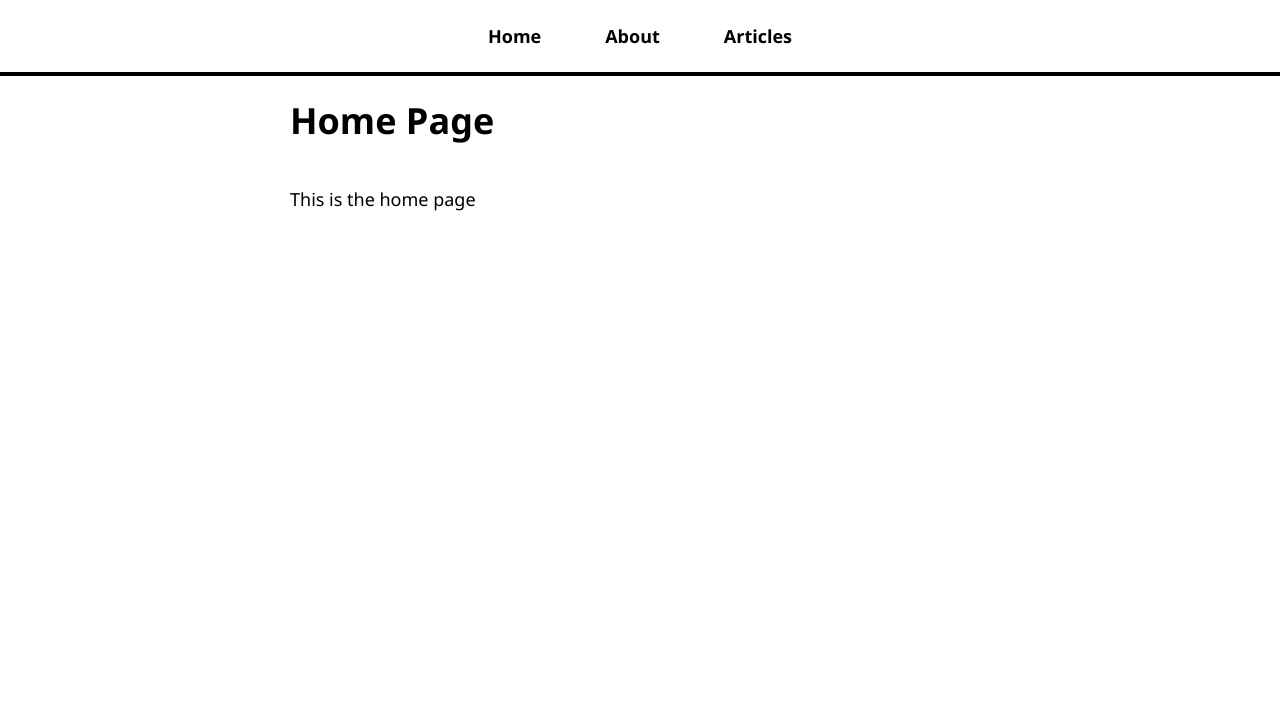
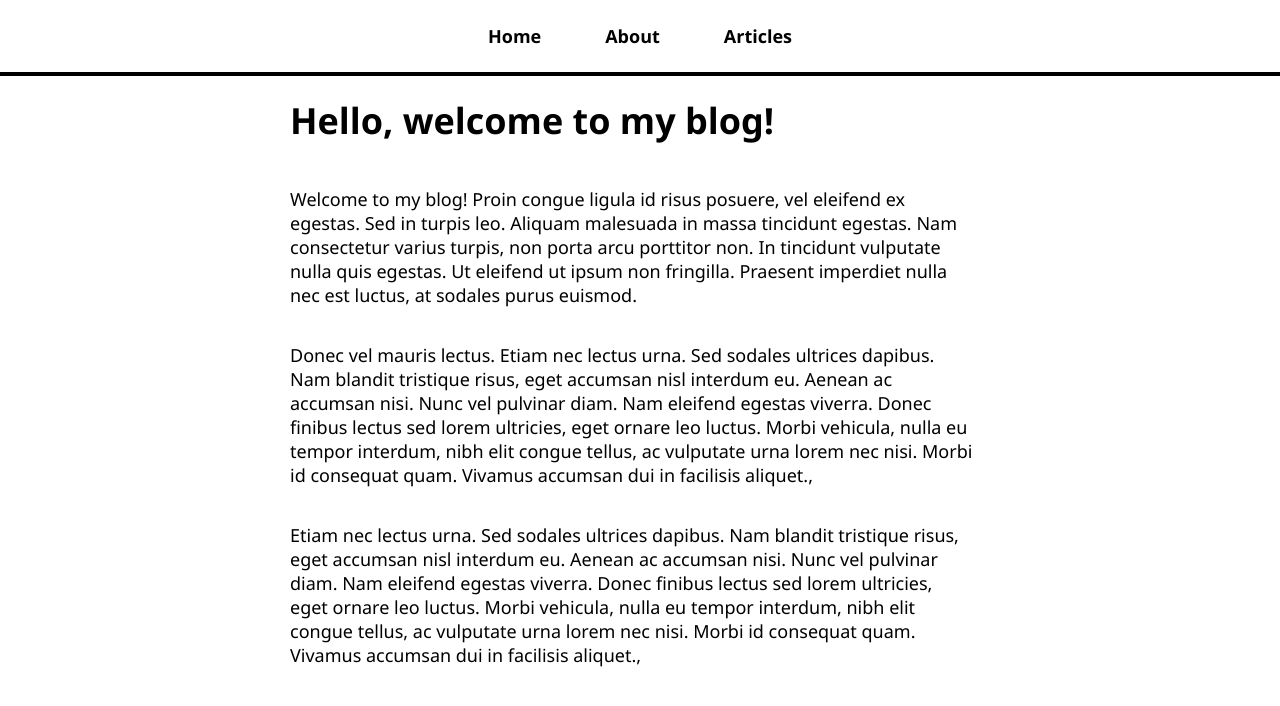
Before and after one commit to NirmalNaveen20/blogpulse, a React (Create React App) app: page / in a window 1280 px wide. Shown: the top 706 px of the page. Built offline with nearby package versions, Linux system fonts and the light colour scheme.

Commit message:
Update home and about blog sections
Updates

Co-Authored-By: mikewilliam11 <154213907+mikewilliam11@users.noreply.github.com>

```diff
--- a/src/pages/AboutPage.js
+++ b/src/pages/AboutPage.js
@@ -1,10 +1,33 @@
 const AboutPage = () => {
-    return (
-      <div>
-        <h1>About Page</h1>
-        <p>This is the about page</p>
-      </div>
-    );
-  }
+  return (
+      <>
+      <h1>About Blog!</h1>
+      <p>
+          Welcome to my blog! Proin congue
+          ligula id risus posuere, vel eleifend ex egestas. Sed in turpis leo.
+          Aliquam malesuada in massa tincidunt egestas. Nam consectetur varius turpis,
+          non porta arcu porttitor non. In tincidunt vulputate nulla quis egestas. Ut
+          eleifend ut ipsum non fringilla. Praesent imperdiet nulla nec est luctus, at
+          sodales purus euismod.
+      </p>
+      <p>
+          Donec vel mauris lectus. Etiam nec lectus urna. Sed sodales ultrices dapibus.
+          Nam blandit tristique risus, eget accumsan nisl interdum eu. Aenean ac accumsan
+          nisi. Nunc vel pulvinar diam. Nam eleifend egestas viverra. Donec finibus lectus
+          sed lorem ultricies, eget ornare leo luctus. Morbi vehicula, nulla eu tempor
+          interdum, nibh elit congue tellus, ac vulputate urna lorem nec nisi. Morbi id
+          consequat quam. Vivamus accumsan dui in facilisis aliquet.,
+      </p>
+      <p>
+          Etiam nec lectus urna. Sed sodales ultrices dapibus.
+          Nam blandit tristique risus, eget accumsan nisl interdum eu. Aenean ac accumsan
+          nisi. Nunc vel pulvinar diam. Nam eleifend egestas viverra. Donec finibus lectus
+          sed lorem ultricies, eget ornare leo luctus. Morbi vehicula, nulla eu tempor
+          interdum, nibh elit congue tellus, ac vulputate urna lorem nec nisi. Morbi id
+          consequat quam. Vivamus accumsan dui in facilisis aliquet.,
+      </p>
+  </>
+  );
+}
 
-  export default AboutPage;
+export default AboutPage;
--- a/src/pages/HomePage.js
+++ b/src/pages/HomePage.js
@@ -1,10 +1,31 @@
-const HomePage = () => {
-  return (
-    <div>
-      <h1>Home Page</h1>
-      <p>This is the home page</p>
-    </div>
-  );
-}
+const HomePage = () => (
+  <>
+  <h1>Hello, welcome to my blog!</h1>
+  <p>
+      Welcome to my blog! Proin congue
+      ligula id risus posuere, vel eleifend ex egestas. Sed in turpis leo.
+      Aliquam malesuada in massa tincidunt egestas. Nam consectetur varius turpis,
+      non porta arcu porttitor non. In tincidunt vulputate nulla quis egestas. Ut
+      eleifend ut ipsum non fringilla. Praesent imperdiet nulla nec est luctus, at
+      sodales purus euismod.
+  </p>
+  <p>
+      Donec vel mauris lectus. Etiam nec lectus urna. Sed sodales ultrices dapibus.
+      Nam blandit tristique risus, eget accumsan nisl interdum eu. Aenean ac accumsan
+      nisi. Nunc vel pulvinar diam. Nam eleifend egestas viverra. Donec finibus lectus
+      sed lorem ultricies, eget ornare leo luctus. Morbi vehicula, nulla eu tempor
+      interdum, nibh elit congue tellus, ac vulputate urna lorem nec nisi. Morbi id
+      consequat quam. Vivamus accumsan dui in facilisis aliquet.,
+  </p>
+  <p>
+      Etiam nec lectus urna. Sed sodales ultrices dapibus.
+      Nam blandit tristique risus, eget accumsan nisl interdum eu. Aenean ac accumsan
+      nisi. Nunc vel pulvinar diam. Nam eleifend egestas viverra. Donec finibus lectus
+      sed lorem ultricies, eget ornare leo luctus. Morbi vehicula, nulla eu tempor
+      interdum, nibh elit congue tellus, ac vulputate urna lorem nec nisi. Morbi id
+      consequat quam. Vivamus accumsan dui in facilisis aliquet.,
+  </p>
+  </>
+);
 
 export default HomePage;
```
